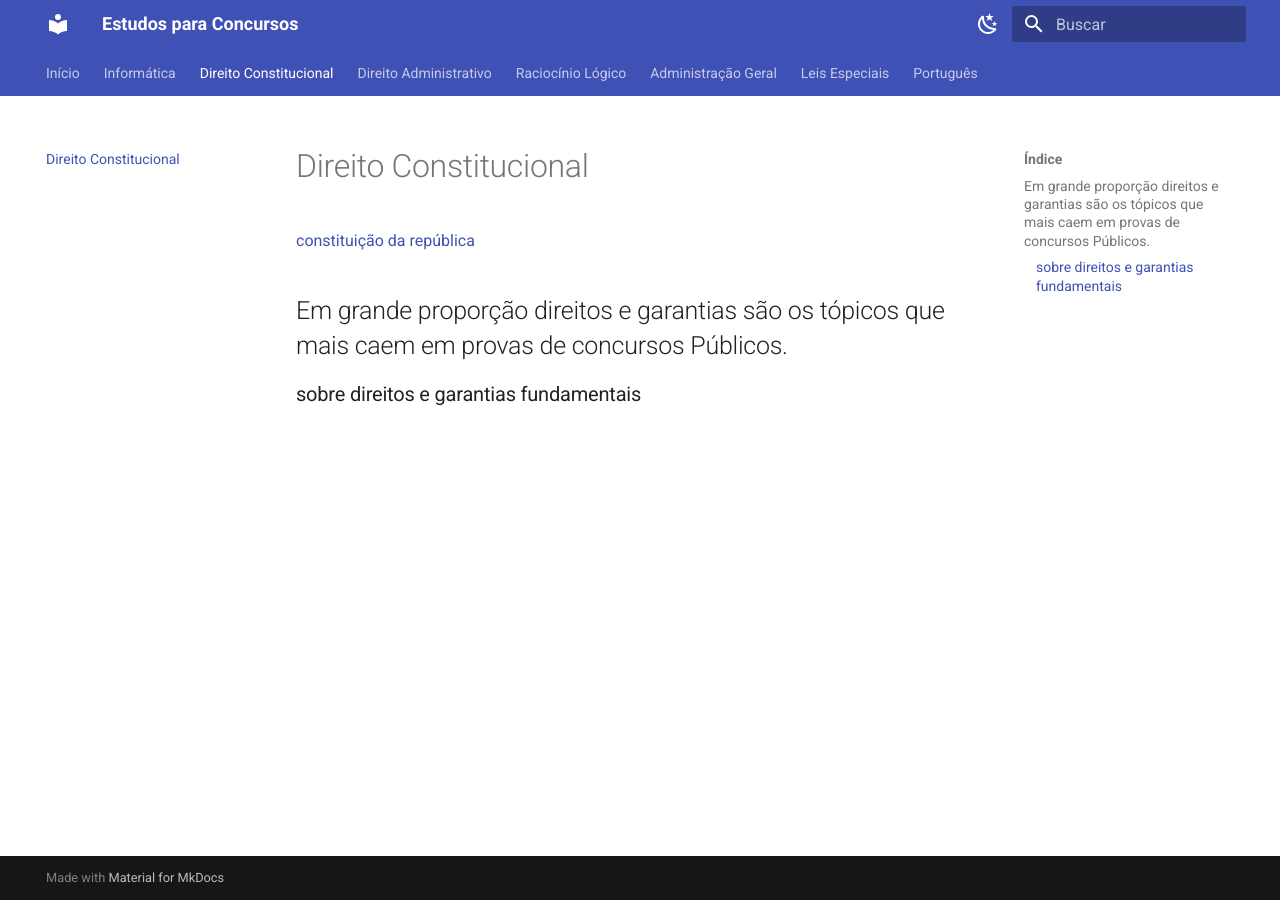
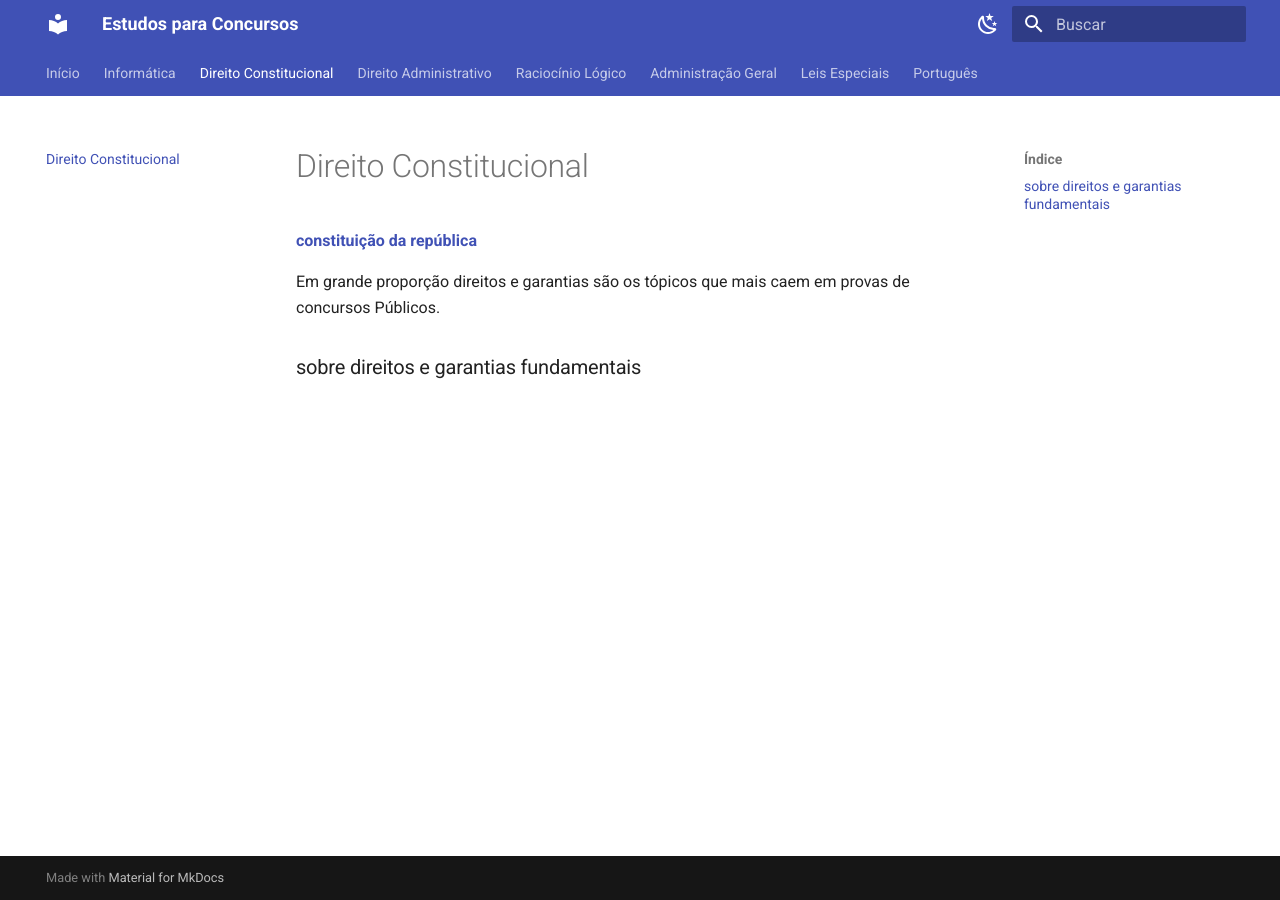
Before and after one commit to Vinnyunderline/Meu-estudo-para-concursos, an MkDocs documentation site: the page built from docs/dir.constitucional.md, in a window 1280 px wide. Built offline with MkDocs 1.6.1 and Material for MkDocs 9.7.7, drawn with Linux system fonts in a browser that asks for light colours.

Commit message:
Atualizar o dir.constitucional.md
.

```diff
--- a/docs/dir.constitucional.md
+++ b/docs/dir.constitucional.md
@@ -1,7 +1,7 @@
 # Direito Constitucional
 
-[constituição da república](https://www.planalto.gov.br/ccivil_03/constituicao/constituicao.htm)
+[ **constituição da república** ](https://www.planalto.gov.br/ccivil_03/constituicao/constituicao.htm)
 
-## Em grande proporção direitos e garantias são os tópicos que mais caem em provas de concursos Públicos.
+   Em grande proporção direitos e garantias são os tópicos que mais caem em provas de concursos Públicos.
 
 ### sobre direitos e garantias fundamentais
```
